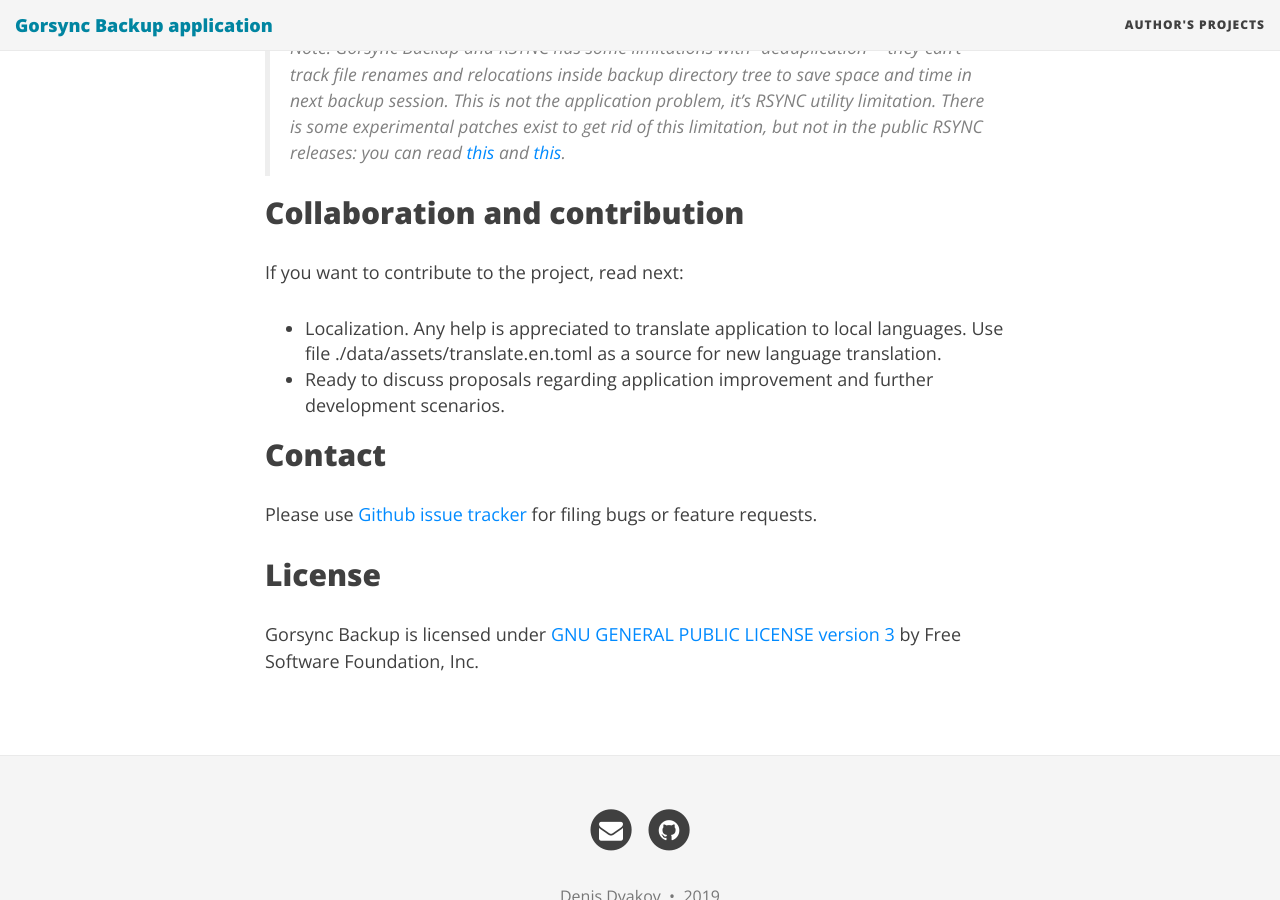
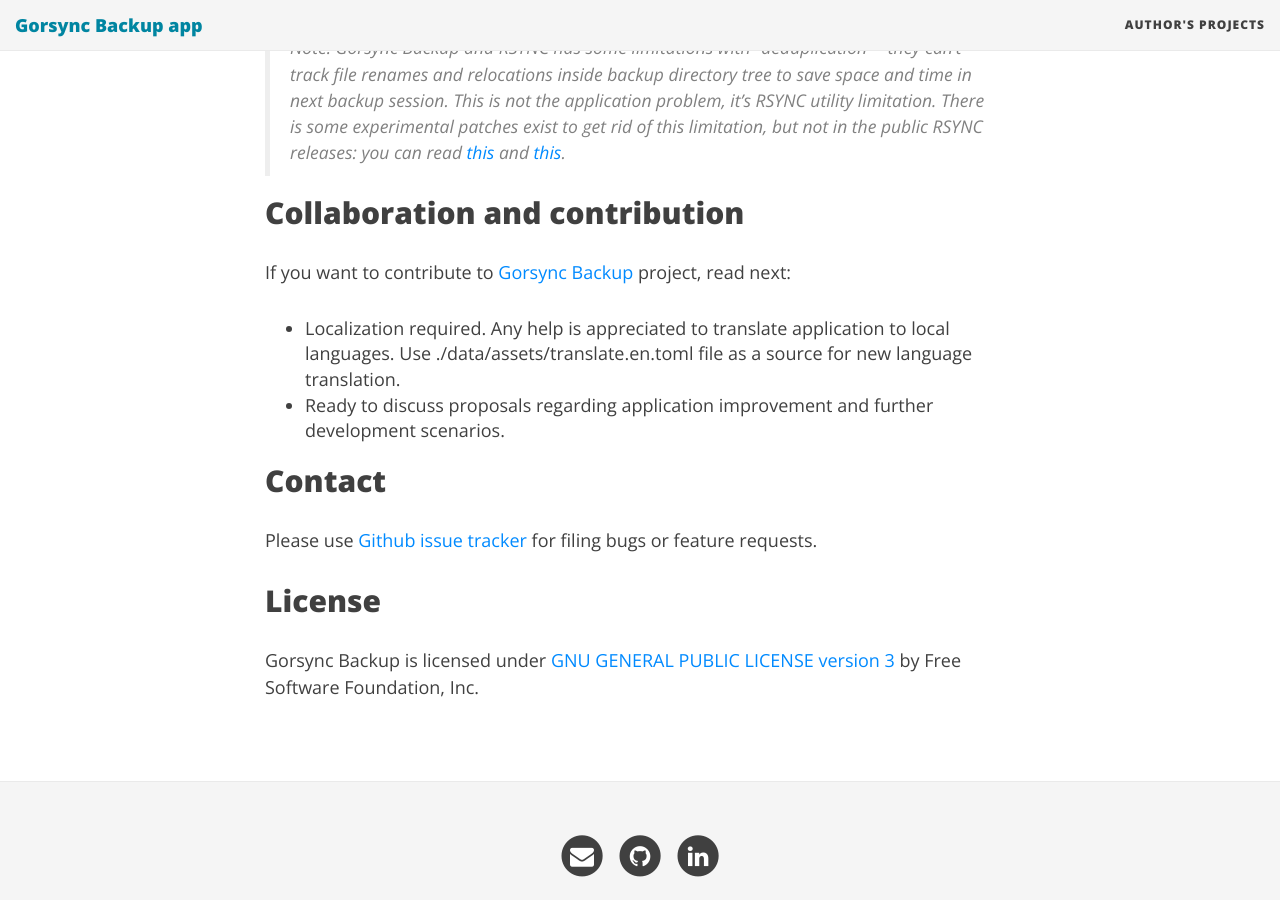
Before and after one commit to gorsync/gorsync.github.io, a Jekyll site: the page built from index.html, in a window 1280 px wide and 900 px high, scrolled down 5767 px. Built offline with Jekyll 4.4.1, drawn with Linux system fonts in a browser that asks for light colours; nearby versions of some CDN libraries; the list of posts is cut into pages by our own code.

Commit message:
Initial commit

```diff
--- a/_config.yml
+++ b/_config.yml
@@ -14,10 +14,10 @@
 # Of course don't forget to change the username and projectname to YOUR username and project
 
 # Name of website
-title: Gorsync Backup application
+title: Gorsync Backup app
 
 # Short description of your site
-description: A virtual proof that name is awesome!
+description: GTK3 frontend for brilliant RSYNC utility
 
 mainpage: "_content/mainpage.md"
 
@@ -80,7 +80,7 @@
   # twitter: daattali
 #  reddit: yourname
 #  google-plus: +DeanAttali
-#  linkedin: daattali
+  linkedin: "denis-dyakov-9673a716"
 #  xing: yourname
 #  stackoverflow: "3943160/daattali"
 #  snapchat: deanat78
--- a/_content/mainpage.md
+++ b/_content/mainpage.md
@@ -146,9 +146,9 @@
 Collaboration and contribution
 ------------------------------
 
-If you want to contribute to the project, read next:
+If you want to contribute to [Gorsync Backup](https://github.com/d2r2/go-rsync) project, read next:
 
-* Localization. Any help is appreciated to translate application to local languages. Use file ./data/assets/translate.en.toml as a source for new language translation.
+* Localization required. Any help is appreciated to translate application to local languages. Use ./data/assets/translate.en.toml file as a source for new language translation.
 * Ready to discuss proposals regarding application improvement and further development scenarios.
 
 
```
